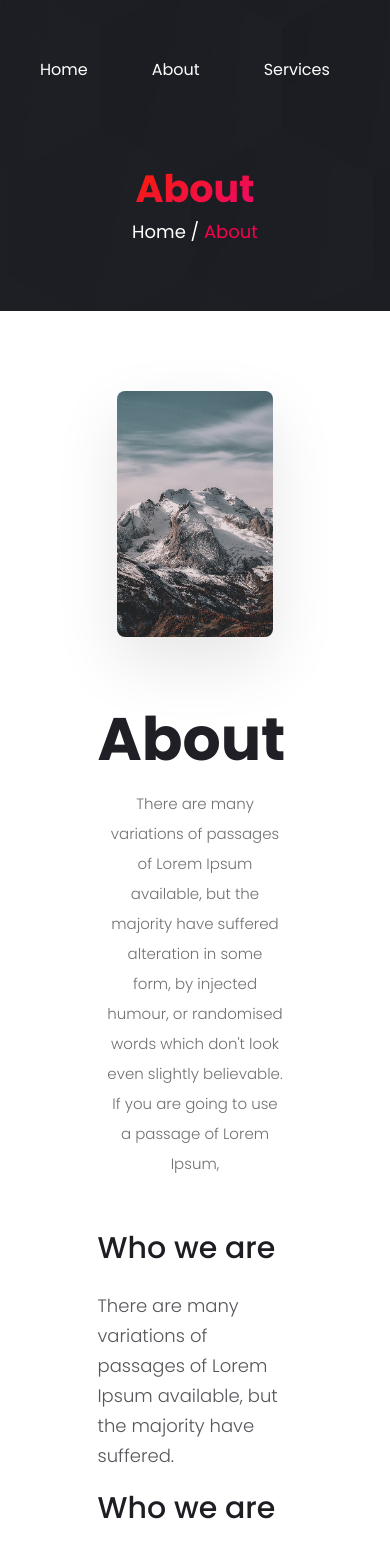
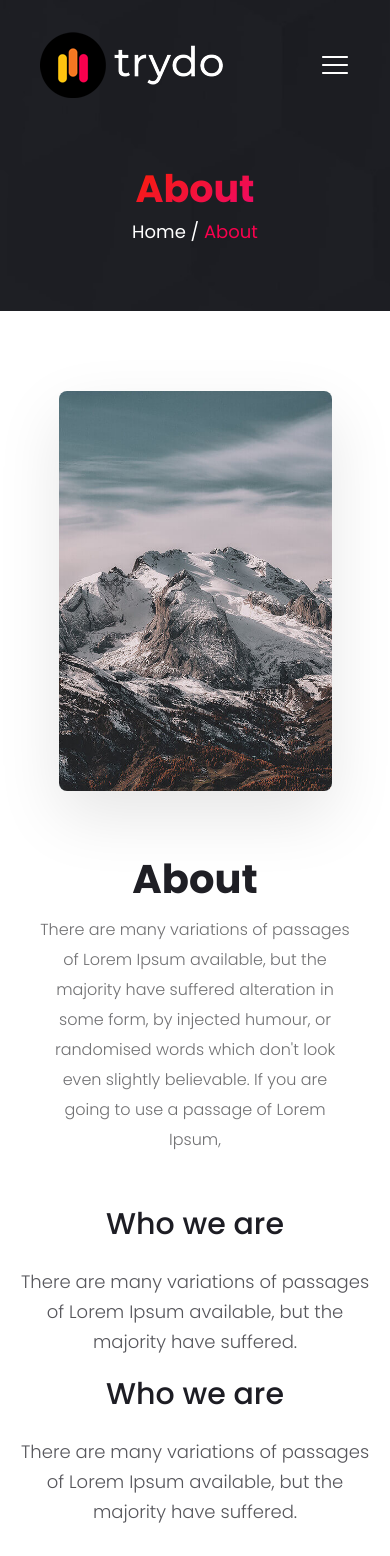
Before and after one commit to MRITUNJAY-SINGHH/Try-Do, a React (Vite) app: page /about in a window 390 px wide. Shown: the top 1556 px of the page. Built offline with nearby package versions, Linux system fonts and the light colour scheme.

Commit message:
chore: Update Card.css for responsive design

```diff
--- a/src/Header/Header.jsx
+++ b/src/Header/Header.jsx
@@ -1,37 +1,52 @@
 import './Header.css';
 import Logo from '../assets/images/logo/logo.png';
 import { Link } from 'react-router-dom';
+import { useState } from 'react';
+import { RxHamburgerMenu } from 'react-icons/rx';
+import { IoCloseOutline } from 'react-icons/io5';
 
 const Header = () => {
+  const [isMenuOpen, setIsMenuOpen] = useState(false);
+
   const menu = [
-    {
-      name: 'Home',
-      link: '/',
-      submenu: [
-
-      ],
-    },
+    { name: 'Home', link: '/', submenu: [] },
     { name: 'About', link: '/about', submenu: [] },
-    {
-      name: 'Services',
-      link: '/service',
-      submenu: [
-
-      ],
-    },
+    { name: 'Services', link: '/service', submenu: [] },
     { name: 'Contact', link: '/contact', submenu: [] },
   ];
+
+  const handleLinkClick = () => {
+    setIsMenuOpen(false);
+  };
 
   return (
     <header className='header flex justify-between items-center bg-blue-900 px-10 custom-bg pt-8'>
       <Link to='/' className='header-logo cursor-pointer'>
         <img src={Logo} alt='logo' />
       </Link>
-      <nav>
+      <button
+        className='hamburger md:hidden'
+        onClick={() => setIsMenuOpen(!isMenuOpen)}
+      >
+        {isMenuOpen ? (
+          <span className='hamburger-icon text-3xl text-white'>
+            <IoCloseOutline color='white' />
+          </span>
+        ) : (
+          <span className='hamburger-icon text-3xl text-white'>
+            <RxHamburgerMenu color='white' />
+          </span>
+        )}
+      </button>
+      <nav className={`menu-container ${isMenuOpen ? 'open' : ''}`}>
         <ul className='menu flex justify-between items-center gap-16'>
           {menu.map((menuItem, index) => (
             <li key={index} className='menu-item relative group py-5'>
-              <Link to={menuItem.link || '#'} className='block'>
+              <Link
+                to={menuItem.link || '#'}
+                className='block'
+                onClick={handleLinkClick}
+              >
                 {menuItem.name}
               </Link>
               {menuItem.submenu.length > 0 && (
@@ -41,6 +56,7 @@ const Header = () => {
                       <Link
                         to={subItem.link}
                         className='block px-4 py-2 text-gray-800 hover:bg-gray-200'
+                        onClick={handleLinkClick}
                       >
                         {subItem.name}
                       </Link>
@@ -51,7 +67,7 @@ const Header = () => {
             </li>
           ))}
           <div className='header-btn'>
-            <Link to='/contact' className='rn-btn'>
+            <Link to='/contact' className='rn-btn' onClick={handleLinkClick}>
               <span>buy now</span>
             </Link>
           </div>
--- a/src/Pages/AboutPage.jsx
+++ b/src/Pages/AboutPage.jsx
@@ -86,15 +86,15 @@ const AboutPage = () => {
 
       <AboutUs />
       <div className='py-8 max-w-[1260px] mx-auto'>
-        <h3 className='text-4xl leading-6 text-[#1f1f25] font-medium  text-center pb-10'>
+        <h3 className='text-4xl leading-6 text-[#1f1f25] font-medium  text-center pb-10 max-md:pb-5 max-md:text-3xl'>
           Our Fun Facts
         </h3>
         <div
-          className='about-count flex items-center justify-between my-[30px]'
+          className='about-count flex items-center justify-between my-[30px] max-md:justify-start max-md:flex-wrap max-md:gap-20'
           ref={countUpRef}
         >
           {aboutCount.map((count, index) => (
-            <div key={index} className='w-[20%] text-center text-index'>
+            <div key={index} className='w-[20%] max-md:w-1/2 max-sm:w-full text-center text-index'>
               <h1 className='heading-1'>
                 <CountUp
                   end={viewPortEntered ? count.count : 0}
@@ -319,7 +319,7 @@ const AboutPage = () => {
       </div>
 
       <div className='company pt-10 pb-20'>
-        <div className='flex flex-wrap gap-y-12'>
+        <div className='flex flex-wrap justify-center items-center gap-y-12 max-md:gap-12'>
           <div className='brand flex justify-center items-center text-center p-5 basis-[20%]'>
             <img src={company1} alt='company' />
           </div>
--- a/src/index.css
+++ b/src/index.css
@@ -505,3 +505,121 @@ a.rn-btn.btn-white{
         font-size: 18px;
     line-height: 30px;
 }
+
+
+
+
+
+
+
+
+
+
+
+.hamburger {
+  display: none;
+  flex-direction: column;
+  justify-content: space-around;
+  width: 30px;
+  height: 30px;
+  background: transparent;
+  border: none;
+  cursor: pointer;
+}
+
+
+
+.menu-container {
+  display: flex;
+}
+
+.menu-container.open {
+  display: block;
+  position: absolute;
+  top: 119%;
+  left: 0;
+  width: 100%;
+  background: #fff;
+  box-shadow: 0 0 35px rgba(0, 0, 0, 0.1);
+  z-index: 90;
+}
+
+
+
+
+
+@media (max-width: 999px) {
+  .hamburger {
+    display: flex;
+  }
+
+  .menu-container {
+    display: none;
+  }
+
+  .menu-container.open {
+    display: block;
+  }
+
+  .menu {
+    flex-direction: column;
+    align-items: center;
+    gap: 20px !important;
+    padding: 40px 0;
+  }
+  .menu li {
+    padding: 15px 0 !important;
+  }
+  .header-btn a.rn-btn{
+        color: #fff;
+    background: #f9004d;
+    border-color: #f9004d;
+
+
+  }
+
+  .menu li {
+    color: #000;
+  }
+  .footer-link h4 {
+        margin-top: 15px;
+  }
+  .section-title h2.title {
+    font-size: 40px;
+  }
+  .slick-arrow{
+    display: none !important;
+  }
+}
+
+@media(max-width:768px){
+    .our-card-content .title {
+    font-size: 18px;
+    line-height: 30px;
+    color: #fff;
+}
+.our-card-content p {
+    color: #000;
+    font-size: 14px;
+    max-width: 100%;
+}
+}
+
+
+@media (max-width: 550px) {
+    .footer-left .inner h2 {
+        font-size: 54px;
+        line-height: 75px;
+    }
+    .footer-left a.rn-button-style--2{
+        font-size: 10px;
+        padding: 12px;
+    }
+    .footer-right-inner{
+            flex-direction: column;
+    justify-content: flex-start;
+    align-items: flex-start;
+    margin-top: 20px;
+    margin-left: 21px;
+    }
+}
--- a/src/sections/AboutUs.jsx
+++ b/src/sections/AboutUs.jsx
@@ -4,16 +4,20 @@ import aboutImage from '../assets/images/about/about-1.jpg';
 const AboutUs = () => {
   return (
     <div className='flex flex-wrap items-center about justify-center max-w-[1260px] mx-auto gap-20 pt-20 pb-20'>
-      <div className='w-[40%]'>
+      <div className='w-[40%] max-md:w-1/2 max-sm:w-full'>
         <div className='thumbnail'>
-          <img className='w-4/3' src={aboutImage} alt='About Images' />
+          <img
+            className='w-4/3 max-h-[400px] max-md:w-[70%] max-md:max-w-[70%] mx-auto'
+            src={aboutImage}
+            alt='About Images'
+          />
         </div>
       </div>
-      <div className='w-1/2'>
+      <div className='w-1/2   max-md:w-[80%] max-sm:w-full'>
         <div className='about-inner inner'>
           <div className='section-title'>
-            <h2 className='title'>About</h2>
-            <p className='description'>
+            <h2 className='title max-md:text-center'>About</h2>
+            <p className='description max-md:text-center max-md:px-[5%]'>
               There are many variations of passages of Lorem Ipsum available,
               but the majority have suffered alteration in some form, by
               injected humour, or randomised words which don't look even
@@ -24,8 +28,8 @@ const AboutUs = () => {
           <div className='flex flex-wrap mt-8 sm:mt-2'>
             <div className='lg:w-6/12 w-full'>
               <div className='about-us-list'>
-                <h3 className='title'>Who we are</h3>
-                <p>
+                <h3 className='title max-md:text-center'>Who we are</h3>
+                <p className='max-md:text-center max-md:px-[5%]'>
                   There are many variations of passages of Lorem Ipsum
                   available, but the majority have suffered.
                 </p>
@@ -33,8 +37,8 @@ const AboutUs = () => {
             </div>
             <div className='lg:w-6/12 w-full'>
               <div className='about-us-list'>
-                <h3 className='title'>Who we are</h3>
-                <p>
+                <h3 className='title max-md:text-center'>Who we are</h3>
+                <p className='max-md:text-center max-md:px-[5%]'>
                   There are many variations of passages of Lorem Ipsum
                   available, but the majority have suffered.
                 </p>
--- a/src/sections/Card.css
+++ b/src/sections/Card.css
@@ -126,7 +126,7 @@
     }
 
     .section-title p {
-        font-size: 15px !important;
+        font-size: 16px !important;
         text-align: center !important;
     }
     .service.service__style--2 {
--- a/src/sections/Our-Work.jsx
+++ b/src/sections/Our-Work.jsx
@@ -97,7 +97,7 @@ const aboutCount = [
   return (
     <div className='pt-20 pb-20'>
       <div className='section-title our-work max-w-[1260px] mx-auto mb-10'>
-        <h2 className='title'>Our Works</h2>
+        <h2 className='title max-md:text-center'>Our Works</h2>
         <p className='max-w-[45%]'>
           There are many variations of passages of Lorem Ipsum available, but
           the majority have suffered alteration.
@@ -121,16 +121,19 @@ const aboutCount = [
           </div>
         ))}
       </Slider>
-      <div className='py-20 max-w-[1260px] mx-auto'>
-        <h3 className='text-4xl leading-6 text-[#1f1f25] font-medium  text-center pb-10'>
+      <div className='py-8 max-w-[1260px] mx-auto'>
+        <h3 className='text-4xl leading-6 text-[#1f1f25] font-medium  text-center pb-10 max-md:pb-5 max-md:text-3xl pt-20'>
           Our Fun Facts
         </h3>
         <div
-          className='about-count flex items-center justify-between my-[30px]'
+          className='about-count flex items-center justify-between my-[30px] max-md:justify-start max-md:flex-wrap max-md:gap-20'
           ref={countUpRef}
         >
           {aboutCount.map((count, index) => (
-            <div key={index} className='w-[20%] text-center text-index'>
+            <div
+              key={index}
+              className='w-[20%] max-md:w-1/2 max-sm:w-full text-center text-index'
+            >
               <h1 className='heading-1'>
                 <CountUp
                   end={viewPortEntered ? count.count : 0}
--- a/src/sections/Services.jsx
+++ b/src/sections/Services.jsx
@@ -2,19 +2,19 @@ import { Link } from "react-router-dom";
 
 const Services = () => {
   return (
-    <div className='service-area pt-20 pb-20 bg-[#F8F7FD]'>
+    <div className='service-area pt-20 pb-20 bg-[#F8F7FD] max-md:py-0'>
       <div className='container mx-auto'>
-        <div className='flex justify-center max-w-[1260px] mx-auto gap-10'>
+        <div className='flex justify-center max-w-[1260px] mx-auto gap-10 max-md:flex-col'>
           <div className='lg:w-1/3 w-full'>
             <div className='section-title mt-8 md:mt-1 mb-2'>
-              <h2 className='title'>Services</h2>
-              <p>
+              <h2 className='title max-md:text-center'>Services</h2>
+              <p className='max-md:text-center'>
                 There are many variations of passages of Lorem Ipsum available,
                 but the majority have suffered alteration.
               </p>
-              <div className='service-btn'>
-                <a className='btn-transparent rn-btn-dark' href='/service'>
-                  <span className='text'>Request Custom Service</span>
+              <div className='service-btn max-md:text-center'>
+                <a className='btn-transparent rn-btn-dark ' href='/service'>
+                  <span className='text '>Request Custom Service</span>
                 </a>
               </div>
             </div>
```
Also changed, not shown: src/Footer/Footer.jsx (+14 -8 lines), src/Pages/ContactUs.jsx (+6 -6 lines).
